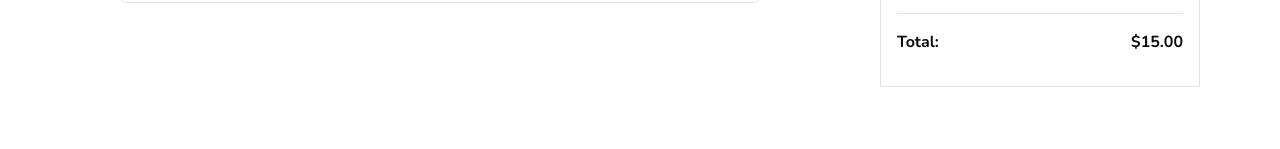
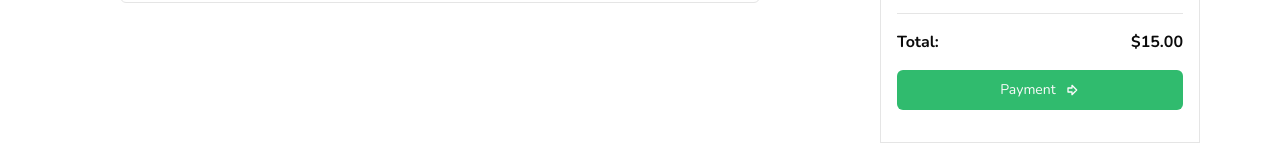
Before and after one commit to boodovskiy/grocery-store-nextjs, a Next.js app: page /checkout in a window 1280 px wide. Shown: the part 369-518 px from the top of the page. Built offline with nearby package versions, Linux system fonts and the light colour scheme; no server answers; sample sign-in values are in the browser's storage.

Commit message:
Implement Create and Save Order data

```diff
--- a/app/(routes)/checkout/page.jsx
+++ b/app/(routes)/checkout/page.jsx
@@ -6,6 +6,7 @@ import React, { useEffect, useState }  from 'react'
 import GlobalApi from '@/app/_utils/GlobalApi'
 import { useRouter } from 'next/navigation';
 import { PayPalButtons } from '@paypal/react-paypal-js';
+import { toast } from 'sonner';
 
 const Checkout = () => {
   const [user, setUser] = useState(null);
@@ -65,6 +66,33 @@ const Checkout = () => {
     return totalAmount.toFixed(2);
   }
 
+  const onApprove = (data) => {
+    console.log(data);
+
+    const payload = {
+      data: {
+        paymentId: data.paymentId.toString(),
+        userId: user.id,
+        totalOrderAmount: parseFloat(totalAmount),
+        username: username,
+        email: email,
+        phone: phone,
+        zip: zip,
+        address: address,
+        orderItemList: cartItemList.map(item => ({
+          quantity: item.quantity,
+          price: item.amount,
+          product: item.product_id[0]?.id,
+        })),
+      }
+    }
+
+    GlobalApi.createOrder(payload, jwt).then(resp => {
+      console.log('Order Creation response: ', resp);
+      toast('Order Placed Successfully!');
+    })
+  }
+
   return (
     <div>
         <h2 className='p-3 bg-primary text-xl font-bold text-center text-white'>Checkout</h2>
@@ -96,7 +124,7 @@ const Checkout = () => {
               <div className="flex justify-between">Tax (9%): <span>${(totalCartItem*0.9).toFixed(2)}</span></div>
               <hr />
               <div className="font-bold flex justify-between">Total: <span>${calculateTotalAmount()}</span></div>
-              {/* <Button>Payment <ArrowBigRight /> </Button> */}
+              <Button onClick={() => onApprove({paymentId: 321})}>Payment <ArrowBigRight /> </Button>
               <PayPalButtons style={{ layout: "horizontal" }}
                 createOrder={(data, actions) => {
                   return actions.order.create({
@@ -110,6 +138,7 @@ const Checkout = () => {
                     ]
                   })
                 }}
+                onApprove={onApprove}
               />
             </div>
           </div>
--- a/app/_utils/GlobalApi.jsx
+++ b/app/_utils/GlobalApi.jsx
@@ -61,6 +61,7 @@ const getCartItems = (userId, jwt) => axiosClient.get('/user-carts?filters[userI
         actualPrice: item.products[0]?.mrp,
         id: item.id,
         document_id: item.documentId,
+        product_id: item.products[0]?.id,
     }))
 
     return cartItemList;
@@ -68,6 +69,13 @@ const getCartItems = (userId, jwt) => axiosClient.get('/user-carts?filters[userI
 
 const deleteCartItem = (document_id, jwt) => axiosClient.delete('/user-carts/' + document_id,
 {    headers: {
+        Authorization: `Bearer ${jwt}`,
+        'Content-Type': 'application/json'
+    }
+})
+
+const createOrder = (data, jwt) => axiosClient.post('/orders', data, {
+    headers: {
         Authorization: `Bearer ${jwt}`,
         'Content-Type': 'application/json'
     }
@@ -83,5 +91,6 @@ export default {
     signIn,
     addToCart,
     getCartItems,
-    deleteCartItem
+    deleteCartItem,
+    createOrder
 }
--- a/app/layout.js
+++ b/app/layout.js
@@ -20,7 +20,7 @@ export default function RootLayout({ children }) {
   const [updateCart, setUpdateCart] = useState(false);
 
   return (
-    <PayPalScriptProvider options={{ clientId: process.env.NEXT_PUBLIC_PAYPAL_CLIENT_ID }}>
+    <PayPalScriptProvider options={{ clientId: process.env.NEXT_PUBLIC_PAYPAL_CLIENT_ID, components: 'buttons' }}>
     <html lang="en">
       <body
         className={`${nunito.className} antialiased`}
```
